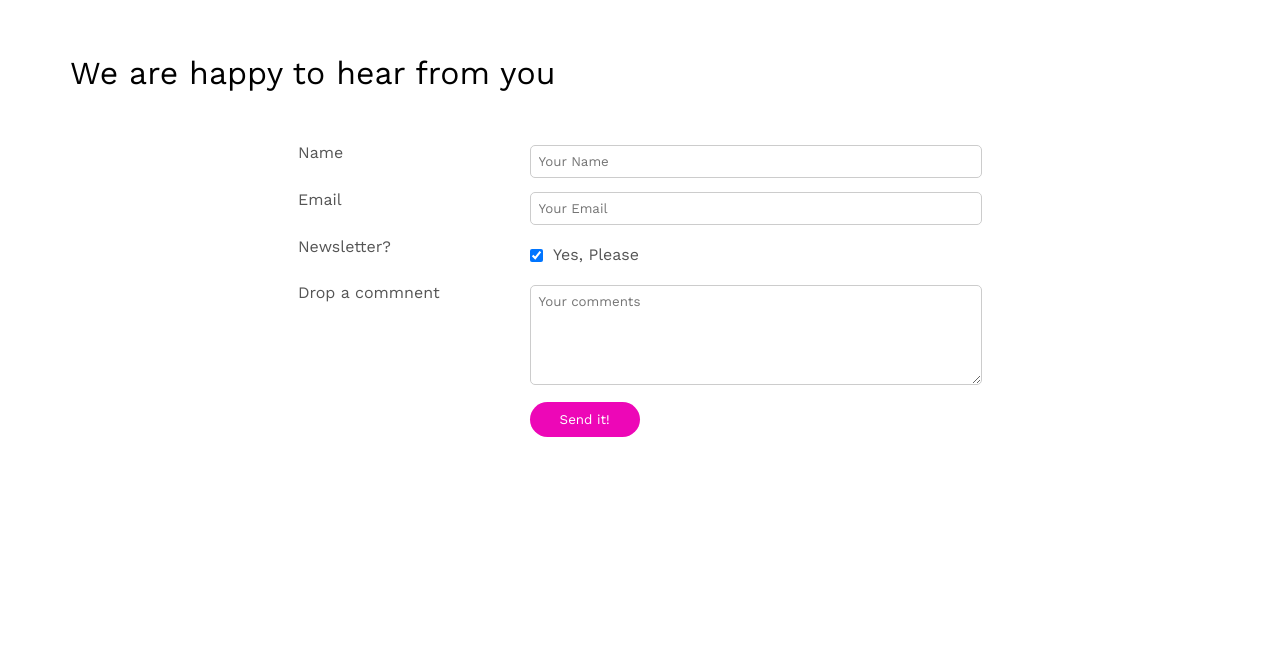
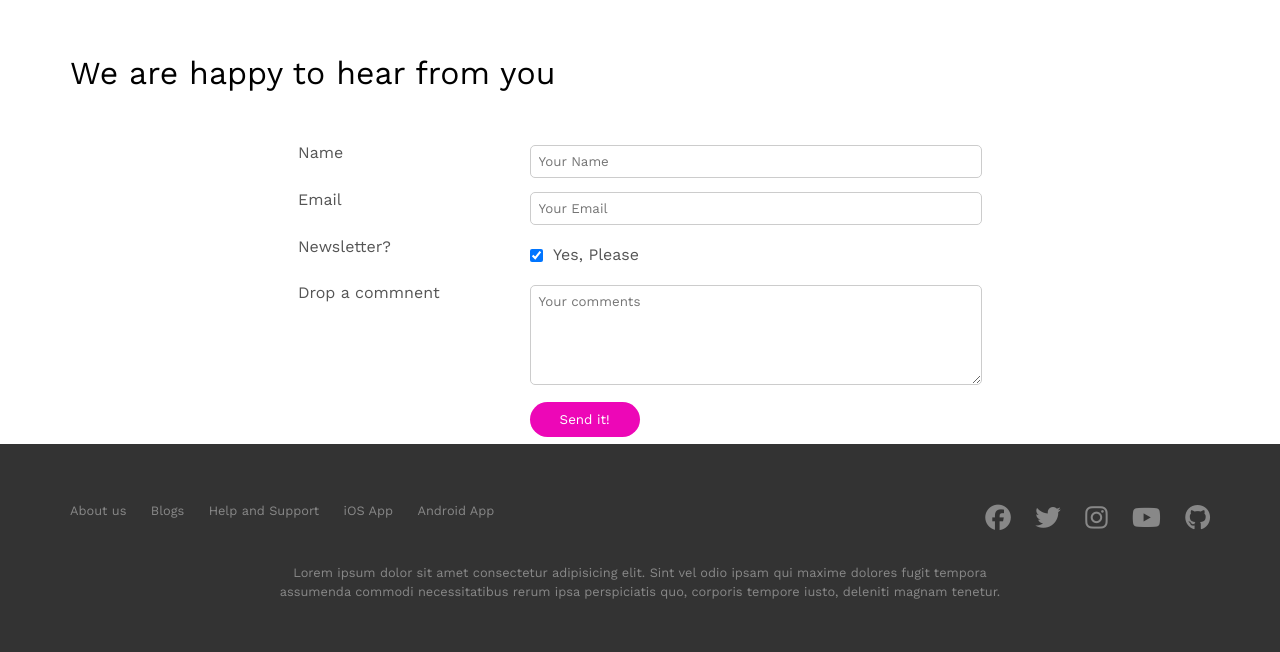
Before and after one commit to sadick-yakubu/digisolve, a plain HTML site: page index.html in a window 1280 px wide. Shown: the part 4594-5246 px from the top of the page. Before the commit the page ends 5038 px from the top, so only its background shows below. Drawn offline with nearby package versions, Linux system fonts and the light colour scheme.

Commit message:
Added the footer section

```diff
--- a/index.html
+++ b/index.html
@@ -271,5 +271,30 @@
     </form>
   </div>
 </section>
+<footer>
+  <div class="row">
+    <div class="col span_1_of_2">
+      <ul class="footer-nav">
+        <li><a href="#">About us</a></li>
+        <li><a href="#">Blogs</a></li>
+        <li><a href="#">Help and Support</a></li>
+        <li><a href="#">iOS App</a></li>
+        <li><a href="#">Android App</a></li>
+      </ul>
+    </div>
+    <div class="col span_1_of_2">
+      <ul class="social-links">
+        <li><a href="#"><i class="fa-brands fa-facebook"></i></a></li>
+        <li><a href="#"><i class="fa-brands fa-twitter"></i></a></li>
+        <li><a href="#"><i class="fa-brands fa-instagram"></i></a></li>
+        <li><a href="#"><i class="fa-brands fa-youtube"></i></a></li>
+        <li><a href="#"><i class="fa-brands fa-github"></i></a></li>
+      </ul>
+    </div>
+  </div>
+  <div class="row">
+    <p>Lorem ipsum dolor sit amet consectetur adipisicing elit. Sint vel odio ipsam qui maxime dolores fugit tempora <br> assumenda commodi necessitatibus rerum ipsa perspiciatis quo, corporis tempore iusto, deleniti magnam tenetur.</p>
+  </div>
+</footer>
 </body>
 </html>
--- a/resources/css/style.css
+++ b/resources/css/style.css
@@ -375,3 +375,62 @@ input[type=submit]:hover{
 *:focus{
     outline: none;
 }
+/***** FOOTER SECTION *****/
+footer{
+    background-color: #333;
+    padding: 50px;
+    font-size: 80%;
+    color: #888;
+}
+.footer-nav{
+    float: left;
+}
+.social-links{
+    float: right;
+}
+.footer-nav li{
+    list-style: none;
+    display: inline-block;
+    margin-right: 20px;
+}
+.footer-nav li a:link, .footer-nav li a:visited{
+    color: #888;
+    text-decoration: none;
+    transition: color 0.2s;
+}
+.footer-nav li a:hover, .footer-nav li a:active{
+    color: #fff;
+}
+.social-links li{
+    list-style: none;
+    display: inline-block;
+    margin-left: 20px;
+}
+.social-links li a:link, .social-links li a:visited{
+    color: #888;
+    text-decoration: none;
+    font-size: 200%
+}
+.fa-facebook,.fa-github,.fa-instagram,.fa-twitter,.fa-youtube{
+    transition: color 0.2s;
+}
+.fa-facebook:hover{
+   color: #3b5998;
+}
+.fa-twitter:hover{
+   color: #55acee;
+}
+.fa-instagram:hover{
+    color: #3f729b;
+}
+.fa-youtube:hover{
+    color: 	#cd201f;
+}
+.fa-github:hover{
+    color: #00405d;
+}
+footer p{
+    text-align: center;
+    margin-top: 20px;
+    line-height: 1.5;
+}
```
